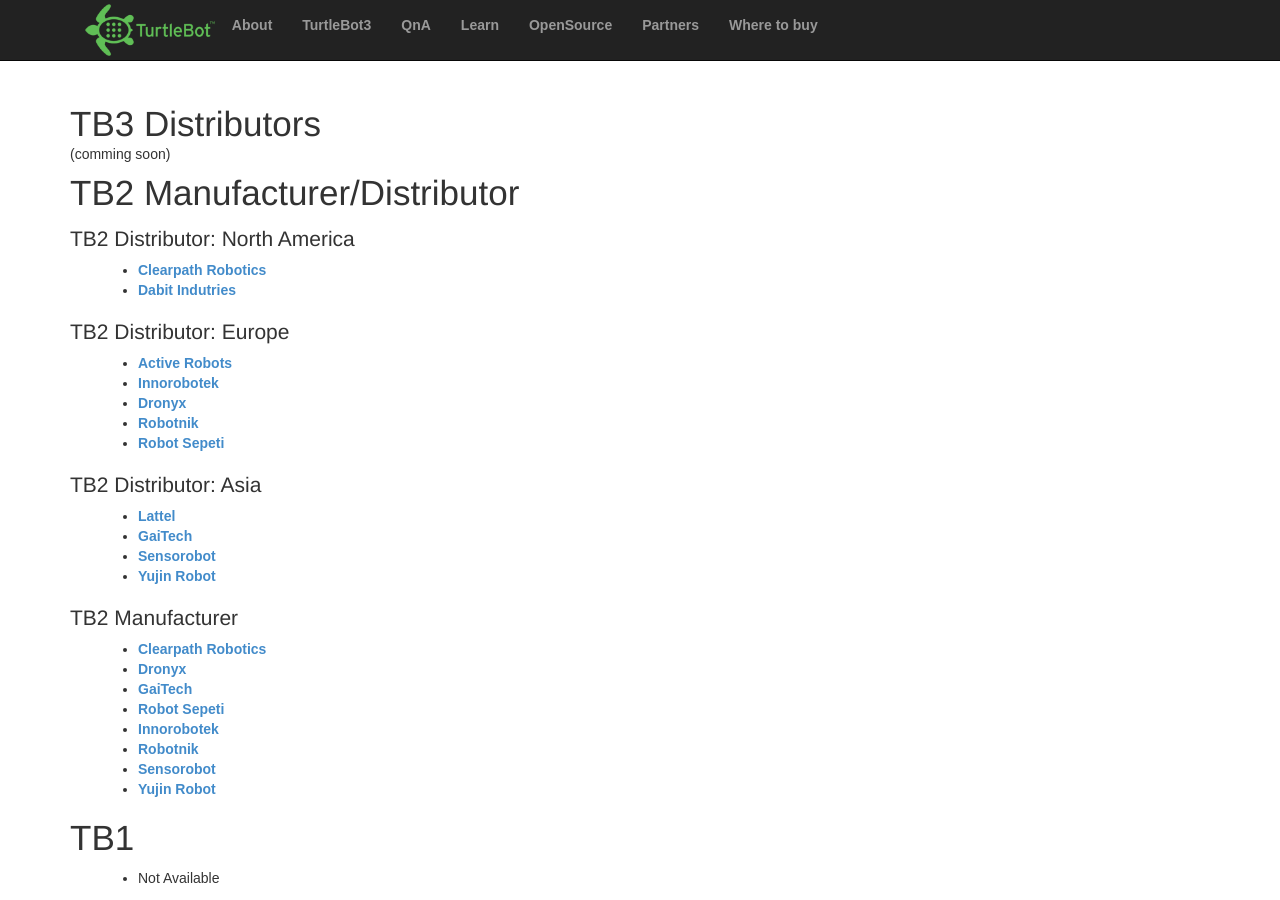
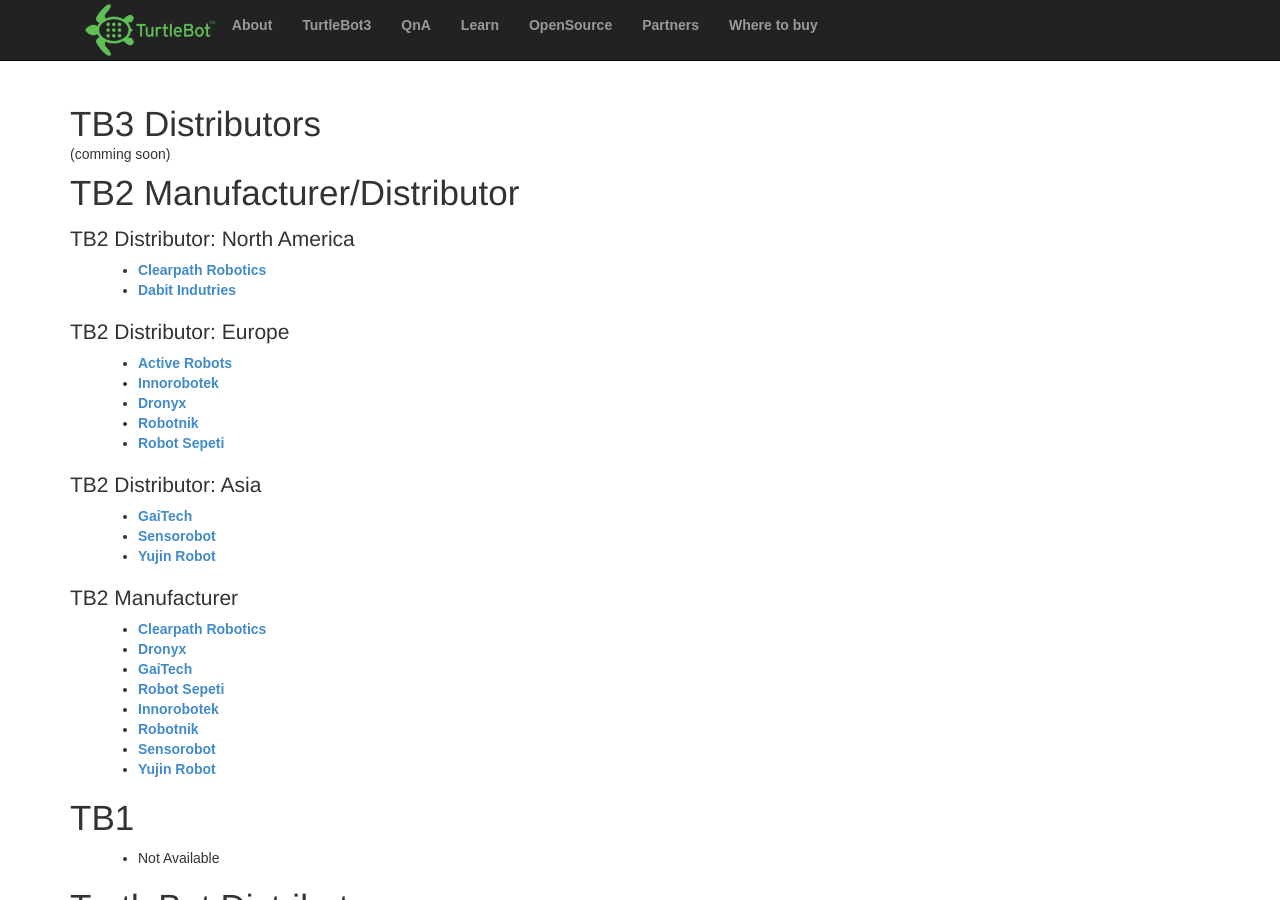
Before and after one commit to turtlebot/turtlebot.com, a Jekyll site: the page built from purchase.md, in a window 1280 px wide and 900 px high. Built offline with Jekyll 4.4.1, drawn with Linux system fonts in a browser that asks for light colours; nearby versions of some CDN libraries; a script that is not in the unit is left out.

Commit message:
changed links of distributor

```diff
--- a/purchase.md
+++ b/purchase.md
@@ -19,14 +19,13 @@
 ## TB2 Distributor: Europe
 
 - <a href="http://www.active-robots.com/brands/turtlebot">Active Robots</a>
-- <a href="http://inrobotek.com.tr/Entry.aspx?MenuID=1">Innorobotek</a>
+- <a href="http://inrobotek.com.tr/ProductWithTab.aspx?MenuID=28">Innorobotek</a>
 - <a href="http://www.dronyx.com/">Dronyx</a>
-- <a href="http://robotnik.es/en">Robotnik</a>
+- <a href="http://www.robotnik.eu/mobile-robots/turtlebot-ros/">Robotnik</a>
 - <a href="http://www.robotsepeti.com/arama/turtlebot">Robot Sepeti</a>
 
 ## TB2 Distributor: Asia
 
-- <a href="http://www.lattel.my/">Lattel</a>
 - <a href="http://www.gaitech.hk/">GaiTech</a>
 - <a href="http://www.sensorobots.net/">Sensorobot</a>
 - <a href="http://garage.yujinrobot.com/">Yujin Robot</a>
```
